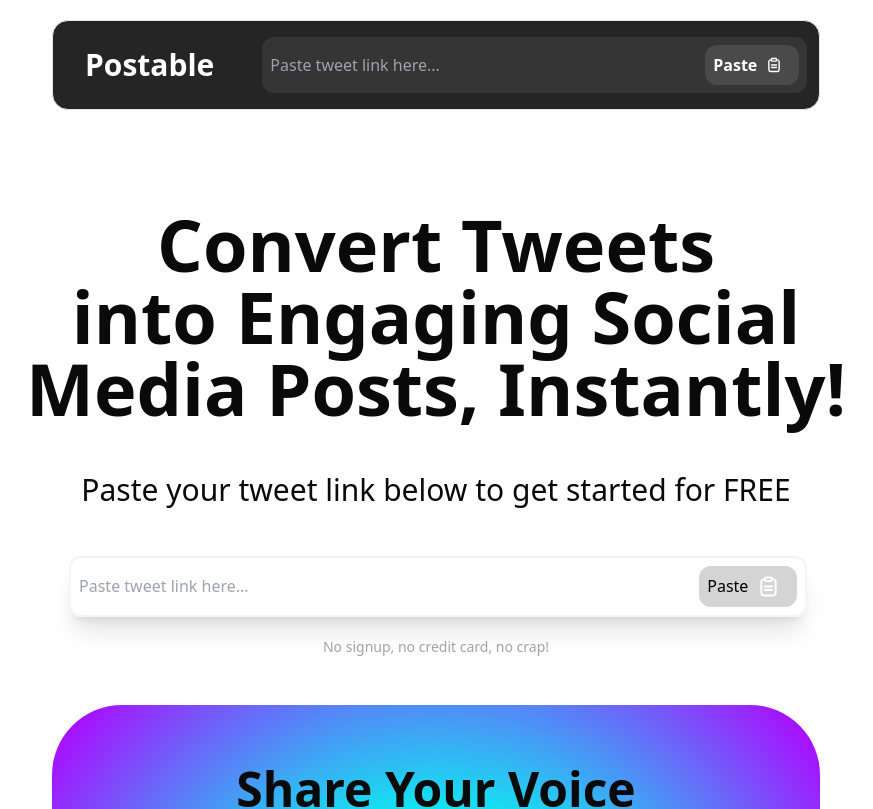
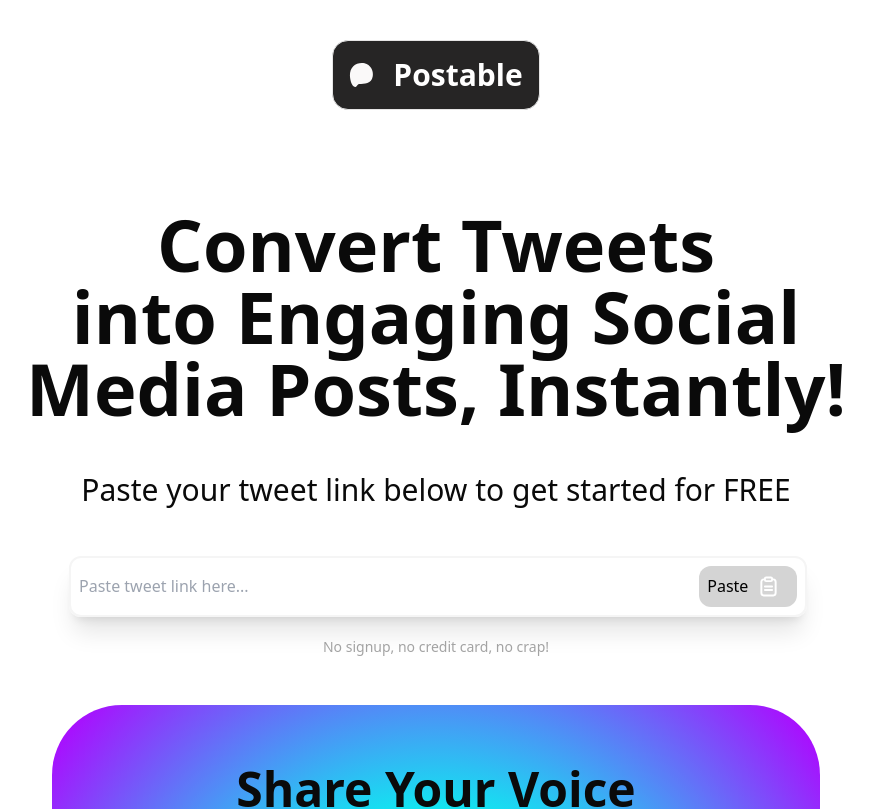
Before and after one commit to Vikash-thak12/LandingFramer, a Next.js app: page / in a window 1280 px wide. Shown: the top 809 px of the page, without its empty margins (204-1077 px from the left). Built offline with nearby package versions, Linux system fonts and the light colour scheme.

Commit message:
Initial commit

```diff
--- a/app/page.tsx
+++ b/app/page.tsx
@@ -1,6 +1,6 @@
 import HeroPage from "@/components/Hero";
 import Navbar from "@/components/Navbar";
-import WorkPage from "@/components/Work";
+// import WorkPage from "@/components/Work";
 import SecondPage from "@/components/Second";
 import FeaturePage from "@/components/Feature";
 import SolutionPage from "@/components/Soultion";
@@ -15,7 +15,7 @@
       <Navbar />
       <HeroPage />
       <SecondPage />
-      <WorkPage />
+      {/* <WorkPage /> */}
       <FeaturePage />
       <SolutionPage />
       <AudiencePage />
--- /dev/null
+++ b/components/DeskNavbar.tsx
@@ -0,0 +1,48 @@
+'use client'
+import React, { useState } from 'react';
+import Image from 'next/image';
+
+const DeskNavbar = () => {
+    const [pasteValue, setPasteValue] = useState('');
+    const handlePaste = async () => {
+        try {
+            const text = await navigator.clipboard.readText();
+            setPasteValue(text);
+        } catch (error) {
+            console.log("Error while pasting the data: ", error)
+        }
+    }
+    return (
+        <>
+            <nav className='bg-[#262525] border py-4 max-w-3xl mx-2 md:mx-auto fixed right-0 left-0 mt-5 rounded-2xl flex items-center z-50'>
+                <div>
+                    <h1 className='text-white font-bold text-3xl px-8'>Postable</h1>
+                </div>
+                <div className="flex items-center gap-5 justify-center bg-[#363535] rounded-xl mx-3 py-2 w-full ml-4 px-2 hover:bg-[#414040]">
+                    <input
+                        type="text"
+                        placeholder="Paste tweet link here..."
+                        value={pasteValue}
+                        onChange={(e) => setPasteValue(e.target.value)}
+                        className="bg-transparent text-white placeholder-gray-400 outline-none w-full"
+                    />
+                    <button
+                    onClick={handlePaste}
+                    className="bg-[#4A4A4A] text-white px-2 py-2 ml-5 rounded-xl flex items-center hover:bg-[#676565]"
+                    >
+                        <span className='font-semibold text-base'>Paste</span>
+                        <Image
+                        src="/assets/paste.svg"
+                        alt="Paste"
+                        width={60}
+                        height={60}
+                        className='px-2'
+                         />
+                    </button>
+                </div>
+            </nav>
+        </>
+    );
+};
+
+export default DeskNavbar;
--- a/components/LastOne.tsx
+++ b/components/LastOne.tsx
@@ -4,7 +4,7 @@
 
 const LastOnePage = () => {
     return (
-        <div className='md:min-h-screen bg-custom-gradient px-4 md:px-20 py-5 '>
+        <div className='md:min-h-screen bg-custom-gradient px-4 md:px-20 py-5'>
             <div className='flex flex-col gap-10'>
                 <div className='w-full'>
                     <h1 className='text-3xl text-white/60'>We help you to create postable content!</h1>
--- /dev/null
+++ b/components/MobNavbar.tsx
@@ -0,0 +1,23 @@
+'use client'
+import Image from 'next/image';
+import React from 'react';
+
+const MobNavbar = () => {
+    return (
+        <>
+            <nav className='bg-[#262525] border max-w-[13rem] flex items-center justify-center gap-5 px-20 fixed mx-auto right-0 left-0 mt-10 rounded-2xl py-4 z-50'>
+                <Image
+                src={"/assets/mainlogo.svg"}
+                alt='Logo'
+                width={32}
+                height={32}
+                 />
+                <div>
+                    <h1 className='text-white font-bold text-3xl'>Postable</h1>
+                </div>
+            </nav>
+        </>
+    );
+};
+
+export default MobNavbar ;
--- a/components/Navbar.tsx
+++ b/components/Navbar.tsx
@@ -1,48 +1,14 @@
-'use client'
-import React, { useState } from 'react';
-import Image from 'next/image';
+import React from 'react'
+// import DeskNavbar from './DeskNavbar'
+import MobNavbar from './MobNavbar'
 
 const Navbar = () => {
-    const [pasteValue, setPasteValue] = useState('');
-    const handlePaste = async () => {
-        try {
-            const text = await navigator.clipboard.readText();
-            setPasteValue(text);
-        } catch (error) {
-            console.log("Error while pasting the data: ", error)
-        }
-    }
-    return (
-        <>
-            <nav className='bg-[#262525] border py-4 max-w-3xl mx-2 md:mx-auto fixed right-0 left-0 mt-5 rounded-2xl flex items-center z-50'>
-                <div>
-                    <h1 className='text-white font-bold text-3xl px-8'>Postable</h1>
-                </div>
-                <div className="flex items-center gap-5 justify-center bg-[#363535] rounded-xl mx-3 py-2 w-full ml-4 px-2 hover:bg-[#414040]">
-                    <input
-                        type="text"
-                        placeholder="Paste tweet link here..."
-                        value={pasteValue}
-                        onChange={(e) => setPasteValue(e.target.value)}
-                        className="bg-transparent text-white placeholder-gray-400 outline-none w-full"
-                    />
-                    <button
-                    onClick={handlePaste}
-                    className="bg-[#4A4A4A] text-white px-2 py-2 ml-5 rounded-xl flex items-center hover:bg-[#676565]"
-                    >
-                        <span className='font-semibold text-base'>Paste</span>
-                        <Image
-                        src="/assets/paste.svg"
-                        alt="Paste"
-                        width={60}
-                        height={60}
-                        className='px-2'
-                         />
-                    </button>
-                </div>
-            </nav>
-        </>
-    );
-};
+  return (
+    <div>
+      {/* <DeskNavbar /> */}
+      <MobNavbar />
+    </div>
+  )
+}
 
-export default Navbar;
+export default Navbar
--- a/components/SecondLast.tsx
+++ b/components/SecondLast.tsx
@@ -4,9 +4,10 @@
 
 const SecondLastPage = () => {
   const scrollToTop = () => {
-        window.scrollTo({ top: 0, behavior: "smooth"})
+    window.scrollTo({ top: 0, behavior: "smooth" })
   }
   return (
+    <>
       <div className='bg-[#121010] mt-5 md:min-h-screen rounded-[64px] p-5 md:p-10'>
         <div className='text-white text-center md:max-w-[50%] mx-auto'>
           <h1 className='text-2xl md:text-4xl lg:text-6xl font-bold'>One-Click to Create</h1>
@@ -36,6 +37,7 @@
           />
         </div>
       </div>
+    </>
   )
 }
 
```
Also changed, not shown: public/assets/mainlogo.svg (added). Lines whose indentation alone changed are shown as unchanged.
